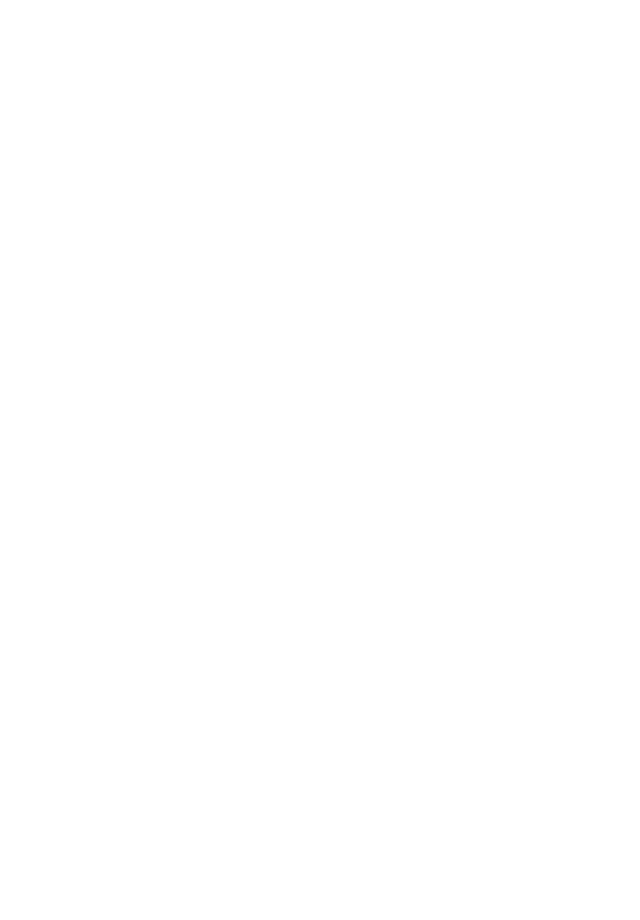
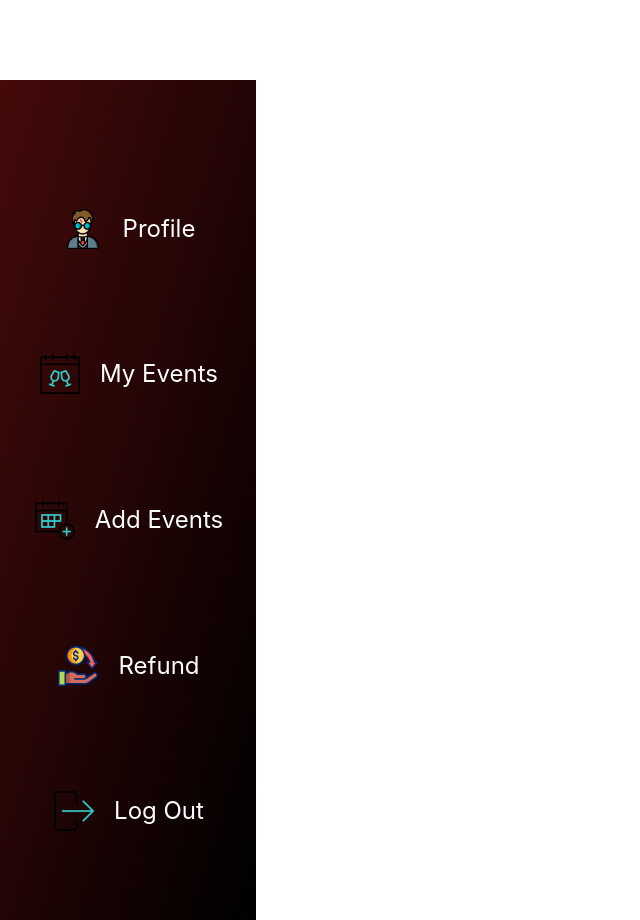
Before and after one commit to itz-ANURAG/Eventure, a React (Create React App) app in the folder frontend/: page / in a window 1280 px wide. Shown: the part 920-1840 px from the top of the page, without its empty margins (0-640 px from the left). Before the commit the page ends 800 px from the top, so only its background shows below. Built offline with nearby package versions, Linux system fonts and the light colour scheme.

Commit message:
little changes implemented

```diff
--- a/frontend/src/index.jsx
+++ b/frontend/src/index.jsx
@@ -6,7 +6,7 @@
 
 
 import { BrowserRouter } from 'react-router-dom';
-import QWCevent from './local-module/Events/QWCevent.jsx';
+
 
 
 
@@ -15,6 +15,7 @@
 root.render(
   <React.StrictMode>
     <BrowserRouter>
+    <App/>
     </BrowserRouter>
 
 
--- a/frontend/src/local-module/Footer.jsx
+++ b/frontend/src/local-module/Footer.jsx
@@ -3,9 +3,15 @@
 
 function Footer() {
   return (
-    <div>
-      <h1>this is the footer</h1>
-    </div>
+    <>
+     <footer>
+        <p>
+          Made with &#10084; by team Eklavya for benefit of society and
+          bettermnet of others .{" "}
+        </p>
+        <p>all copyright &#169; rights reserved till 2024.</p>
+      </footer>
+    </>
   )
 }
 
--- a/frontend/src/local-module/home/HomePage.jsx
+++ b/frontend/src/local-module/home/HomePage.jsx
@@ -214,13 +214,7 @@
         <div className="right4"></div>
       </section>
       {/* usual foorter creation. */}
-      <footer>
-        <p>
-          Made with &#10084; by team Eklavya for benefit of society and
-          bettermnet of others .{" "}
-        </p>
-        <p>all copyright &#169; rights reserved till 2024.</p>
-      </footer>
+
     </>
   );
 }
--- a/frontend/src/local-module/profile/sideBar.jsx
+++ b/frontend/src/local-module/profile/sideBar.jsx
@@ -12,11 +12,11 @@
     <div className='sidebarcontainer w-64 h-full pt-10  bg-gradient-to-br from-red-950 to to-black'>
         <nav className=' flex-1'>
             <ul className='nav h-screen space-y-2 list-none'>
-            <Option value="Profile" image={profile}/>
-            <Option value="My Events" image={myevents}/>
-            <Option value="Add Events" image={addevents}/>
-            <Option value="Refund" image={refund}/>
-            <Option value="Log Out" image={logout}/>
+            <Option value="Profile" image={profile} alt="profile png"/>
+            <Option value="My Events" image={myevents} alt="my event png"/>
+            <Option value="Add Events" image={addevents} alt=" addevent png"/>
+            <Option value="Refund" image={refund} alt="refund png"/>
+            <Option value="Log Out" image={logout} alt=" logout png"/>
             </ul>
         </nav>
     </div>
@@ -34,7 +34,7 @@
 
                 <button className=' text-white w-64 text-2xl block py-2 ml-0  '>
                     <div className='flex flex-row justify-center items-center gap-5'>
-                        <img className='image-icon w-10 mr-0'src={image}/>
+                        <img className='image-icon w-10 mr-0'src={image} alt=" profile icon"/>
                     {value}
                     </div>
                 </button>
```
